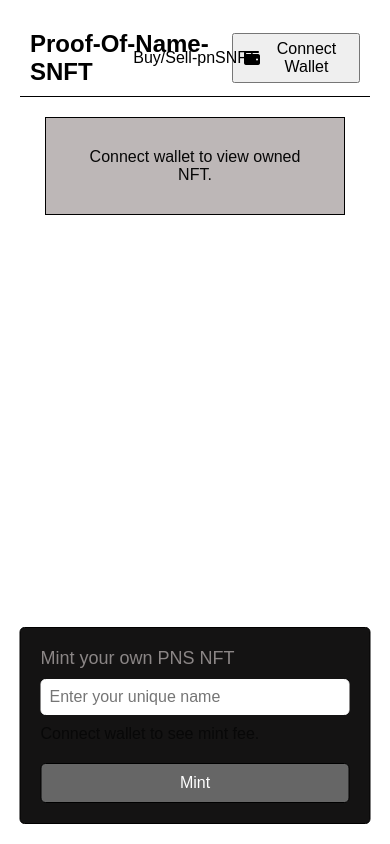
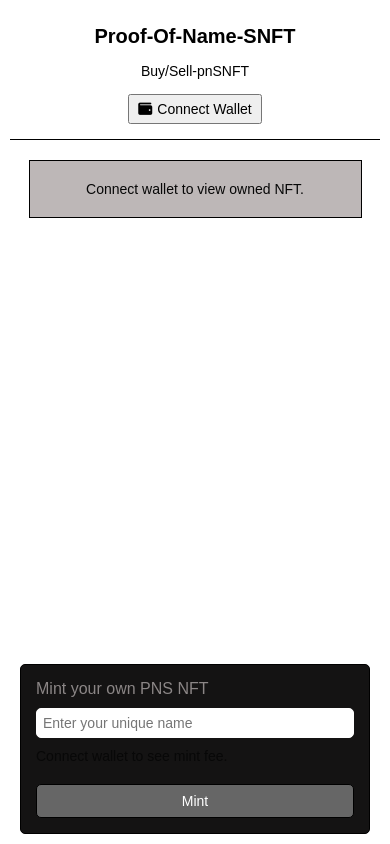
Before and after one commit to Wucklace/pn_SNFT, a website: page index.html in a window 390 px wide. Drawn offline with Linux system fonts and the light colour scheme.

Commit message:
updating the css file for small screens

```diff
--- a/styles/style.css
+++ b/styles/style.css
@@ -92,15 +92,14 @@
     padding: 30px;
     border: 1px solid #000;
     margin: 20px auto; /* Center the section */
-    /* Expands to fill space above fixed mint-box */
-    width: 300px; /* Reduced size to 250px */
-    background-color:  #bdb7b7; /* Light background */
+    width: 300px; /* Reduced size to 300px */
+    background-color: #bdb7b7; /* Light background */
 }
 
 .own-pnsnft p {
     font-size: 16px;
     margin: 0;
-    color:  #070707; /* Dark text */
+    color: #070707; /* Dark text */
 }
 
 /* Style the mint-box (fixed position) */
@@ -131,8 +130,7 @@
 
 .mint-form label {
     font-size: 18px;
-    color:  #8b8686;
-
+    color: #8b8686;
 }
 
 .mint-form input {
@@ -146,7 +144,7 @@
 
 .mint-form p {
     font-size: 16px;
-    color:  #080808;
+    color: #080808;
 }
 
 /* Style the mint button */
@@ -170,7 +168,7 @@
 .marketplace {
     padding: 20px;
     border: 1px solid #000;
-    margin: 20px ;
+    margin: 20px;
 }
 
 .marketplace h2 {
@@ -182,7 +180,7 @@
     margin-bottom: 20px;
     width: 300px;
     padding: 30px;
-    background-color:  #bdb7b7; /* Light background */
+    background-color: #bdb7b7; /* Light background */
     border: 1px solid #000;
 }
 
@@ -199,3 +197,97 @@
     background-color: #000;
     color: #fff;
 }
+
+/* Mobile responsiveness */
+@media (max-width: 600px) {
+    /* Adjust dapp-screen padding */
+    .dapp-screen {
+        padding: 10px;
+    }
+
+    /* Adjust topbar for mobile */
+    .topbar {
+        flex-direction: column;
+        gap: 10px;
+        padding: 15px;
+    }
+
+    /* Remove absolute positioning for trade-section on mobile */
+    .trade-section {
+        position: static;
+        transform: none;
+        font-size: 14px;
+        padding: 5px 10px;
+    }
+
+    /* Adjust h1 font size */
+    .h1 h1 {
+        font-size: 20px;
+    }
+
+    /* Adjust wallet button */
+    #connect-wallet {
+        font-size: 14px;
+        padding: 5px 8px;
+    }
+
+    #connect-wallet i {
+        font-size: 14px;
+    }
+
+    /* Adjust own-pnsnft for mobile */
+    .own-pnsnft {
+        width: 90%; /* Use more screen width */
+        padding: 20px;
+    }
+
+    .own-pnsnft p {
+        font-size: 14px;
+    }
+
+    /* Adjust mint-box for mobile */
+    .mint-box {
+        width: 95%;
+        max-width: 350px;
+        bottom: 10px;
+        padding: 15px;
+    }
+
+    .mint-form label {
+        font-size: 16px;
+    }
+
+    .mint-form input {
+        font-size: 14px;
+        padding: 6px;
+    }
+
+    .mint-form p {
+        font-size: 14px;
+    }
+
+    .mint-button {
+        font-size: 14px;
+        padding: 8px 15px;
+    }
+
+    /* Adjust marketplace for mobile */
+    .marketplace {
+        margin: 10px;
+        padding: 15px;
+    }
+
+    .marketplace h2 {
+        font-size: 18px;
+    }
+
+    #marketplace-listings {
+        width: 90%; /* Use more screen width */
+        padding: 20px;
+    }
+
+    .close-marketplace {
+        font-size: 12px;
+        padding: 5px 10px;
+    }
+}
```
Also changed, not shown: scripts/deploy.js (deleted, +0 -11 lines). Lines whose indentation alone changed are shown as unchanged.
